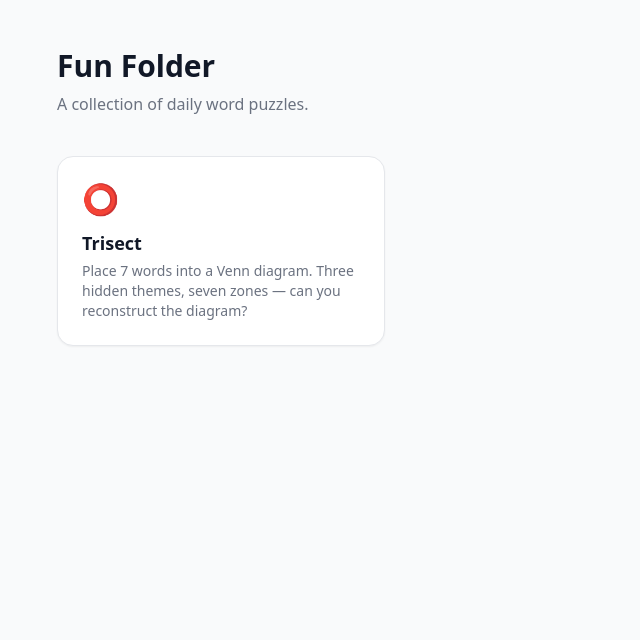
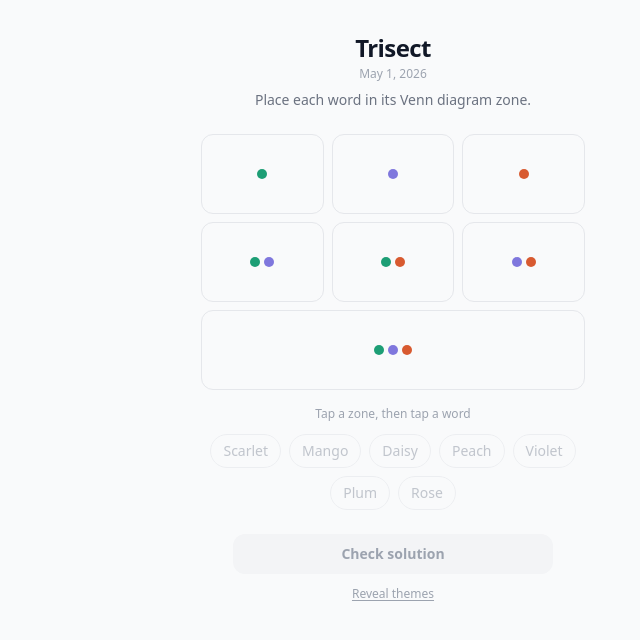
Before and after one commit to zychanzy/trisect, a React (Vite) app: page / in a window 1280 px wide. Shown: the top 640 px of the page, without its empty margins (247-887 px from the left). Built offline with nearby package versions, Linux system fonts and the light colour scheme.

Commit message:
fix: change layout

```diff
--- a/package.json
+++ b/package.json
@@ -1 +1 @@
-{"name":"trisect","private":true,"version":"0.0.1","type":"module","scripts":{"dev":"vite","build":"tsc -b && vite build","lint":"eslint .","preview":"vite preview"},"dependencies":{"react":"^19.0.0","react-dom":"^19.0.0","react-router-dom":"^7.1.1"},"devDependencies":{"@types/react":"^19.0.2","@types/react-dom":"^19.0.2","@vitejs/plugin-react":"^4.3.4","autoprefixer":"^10.4.20","postcss":"^8.5.1","tailwindcss":"^3.4.17","typescript":"~5.7.2","vite":"^6.0.11"}}
+{"name":"trisect","private":true,"version":"0.0.1","type":"module","scripts":{"dev":"vite","build":"tsc -b && vite build","lint":"eslint .","preview":"vite preview"},"dependencies":{"react":"^19.0.0","react-dom":"^19.0.0"},"devDependencies":{"@types/react":"^19.0.2","@types/react-dom":"^19.0.2","@vitejs/plugin-react":"^4.3.4","autoprefixer":"^10.4.20","postcss":"^8.5.1","tailwindcss":"^3.4.17","typescript":"~5.7.2","vite":"^6.0.11"}}
--- a/src/App.tsx
+++ b/src/App.tsx
@@ -1,14 +1,5 @@
-import { BrowserRouter, Routes, Route } from 'react-router-dom';
-import { HomePage } from './HomePage';
 import { TrisectApp } from './apps/trisect/TrisectApp';
 
 export default function App() {
-  return (
-    <BrowserRouter>
-      <Routes>
-        <Route path="/" element={<HomePage />} />
-        <Route path="/trisect" element={<TrisectApp />} />
-      </Routes>
-    </BrowserRouter>
-  );
+  return <TrisectApp />;
 }
--- a/src/HomePage.tsx
+++ /dev/null
@@ -1,20 +0,0 @@
-import { GameCard } from './components/GameCard';
-
-export function HomePage() {
-  return (
-    <div className="min-h-screen bg-gray-50 px-4 py-12">
-      <div className="mx-auto max-w-2xl">
-        <h1 className="text-3xl font-bold text-gray-900 mb-2">Fun Folder</h1>
-        <p className="text-gray-500 mb-10">A collection of daily word puzzles.</p>
-        <div className="grid gap-4 sm:grid-cols-2">
-          <GameCard
-            title="Trisect"
-            description="Place 7 words into a Venn diagram. Three hidden themes, seven zones — can you reconstruct the diagram?"
-            route="/trisect"
-            emoji="⭕"
-          />
-        </div>
-      </div>
-    </div>
-  );
-}
--- a/src/apps/trisect/components/ZoneGrid.tsx
+++ b/src/apps/trisect/components/ZoneGrid.tsx
@@ -11,11 +11,6 @@ interface ZoneGridProps {
   isDisabled: boolean;
 }
 
-const ROWS: ZoneId[][] = [
-  ['A', 'AB', 'B'],
-  ['AC', 'ABC', 'BC'],
-];
-
 export function ZoneGrid({
   placements,
   selectedZone,
@@ -25,11 +20,8 @@ export function ZoneGrid({
   onRemoveWord,
   isDisabled,
 }: ZoneGridProps) {
+  function tile(zoneId: ZoneId) {
     return (
-    <div className="flex flex-col gap-2">
-      {ROWS.map((row, rowIdx) => (
-        <div key={rowIdx} className="grid grid-cols-3 gap-2">
-          {row.map(zoneId => (
       <ZoneTile
         key={zoneId}
         zoneId={zoneId}
@@ -41,24 +33,18 @@ export function ZoneGrid({
         onRemove={onRemoveWord}
         isDisabled={isDisabled}
       />
-          ))}
+    );
+  }
+
+  return (
+    <div className="flex flex-col gap-2">
+      <div className="grid grid-cols-3 gap-2">
+        {tile('A')}{tile('B')}{tile('C')}
       </div>
-      ))}
-      {/* Row 2: C tile centred */}
       <div className="grid grid-cols-3 gap-2">
-        <div />
-        <ZoneTile
-          zoneId="C"
-          word={placements['C']}
-          isSelected={selectedZone === 'C'}
-          themesRevealed={themesRevealed}
-          puzzle={puzzle}
-          onSelect={onSelectZone}
-          onRemove={onRemoveWord}
-          isDisabled={isDisabled}
-        />
-        <div />
+        {tile('AB')}{tile('AC')}{tile('BC')}
       </div>
+      {tile('ABC')}
     </div>
   );
 }
--- a/src/apps/trisect/components/ZoneTile.tsx
+++ b/src/apps/trisect/components/ZoneTile.tsx
@@ -48,7 +48,7 @@ export function ZoneTile({
       onClick={handleClick}
       disabled={isDisabled && !word}
       className={`
-        aspect-square w-full rounded-xl flex flex-col items-center justify-center gap-1 p-2
+        h-20 w-full rounded-xl flex flex-col items-center justify-center gap-1 p-2
         transition-all duration-150 cursor-pointer
         ${borderClass} ${bgClass}
         ${isDisabled ? 'opacity-60' : 'hover:bg-gray-100 active:scale-95'}
--- a/src/components/GameCard.tsx
+++ /dev/null
@@ -1,21 +0,0 @@
-import { Link } from 'react-router-dom';
-
-interface GameCardProps {
-  title: string;
-  description: string;
-  route: string;
-  emoji?: string;
-}
-
-export function GameCard({ title, description, route, emoji }: GameCardProps) {
-  return (
-    <Link
-      to={route}
-      className="block rounded-2xl border border-gray-200 bg-white p-6 shadow-sm transition hover:shadow-md hover:border-gray-300"
-    >
-      {emoji && <div className="text-3xl mb-3">{emoji}</div>}
-      <h2 className="text-lg font-semibold text-gray-900">{title}</h2>
-      <p className="mt-1 text-sm text-gray-500">{description}</p>
-    </Link>
-  );
-}
```
Also changed, not shown: 2 other files (tests, documents, lock files or other folders). Lines whose indentation alone changed are shown as unchanged.
